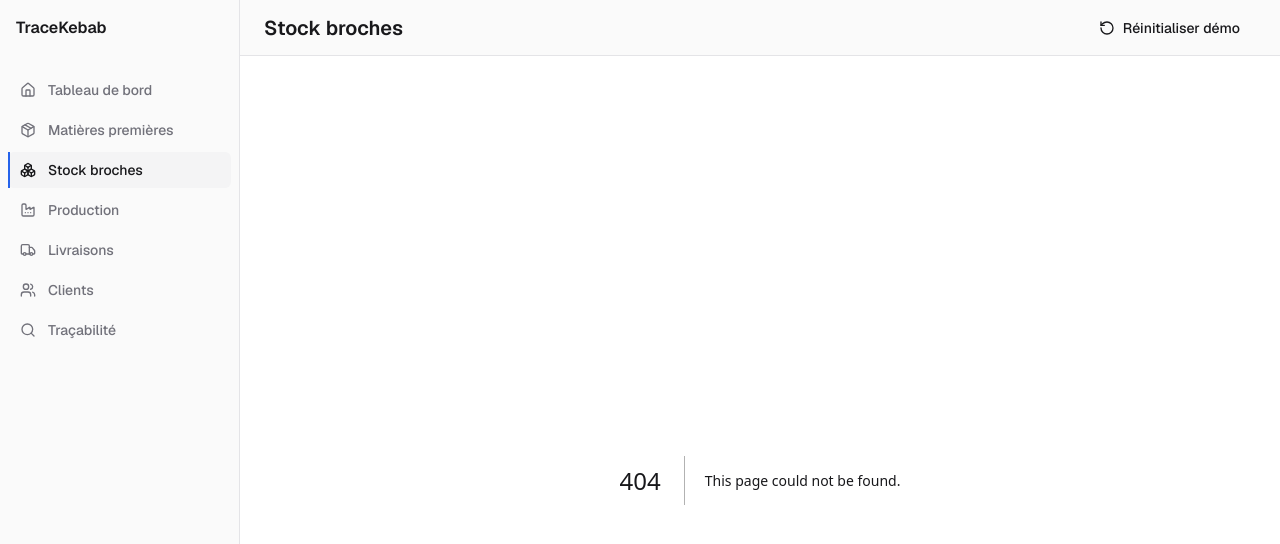
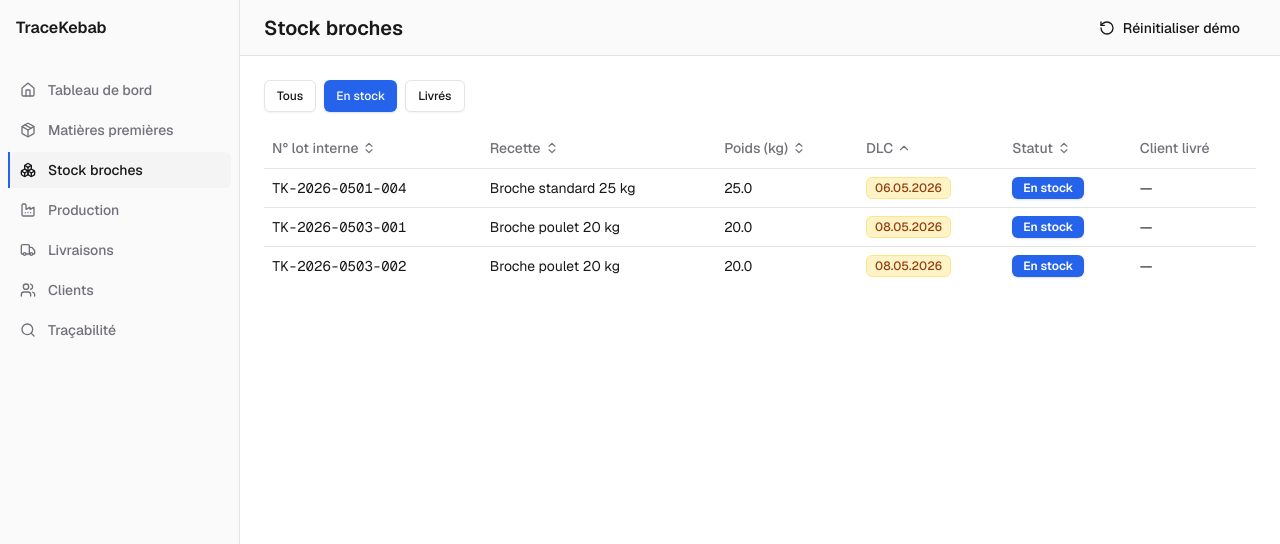
Before and after one commit to Sayanth73/denis, a Next.js app: page /stock-broches in a window 1280 px wide. Before the commit this address had no page. Shown: the top 544 px of the page. Built offline with nearby package versions, Linux system fonts and the light colour scheme.

Commit message:
feat(11-01): add /stock-broches page with sortable filtered table

```diff
--- /dev/null
+++ b/app/stock-broches/page.tsx
@@ -0,0 +1,164 @@
+"use client";
+
+import * as React from "react";
+import { useSearchParams, useRouter, usePathname } from "next/navigation";
+import { Boxes } from "lucide-react";
+import { Button } from "@/components/ui/button";
+import { EmptyState } from "@/components/empty-state";
+import { StockBrochesTable } from "@/components/stock-broches/stock-broches-table";
+import { useTraceabilityStore } from "@/lib/store";
+import type { FinishedProduct } from "@/lib/types";
+import type { SortKey, SortDir } from "@/components/stock-broches/stock-broches-table";
+
+type FilterValue = "tous" | "en_stock" | "livree";
+
+const FILTER_OPTIONS: { value: FilterValue; label: string }[] = [
+  { value: "tous", label: "Tous" },
+  { value: "en_stock", label: "En stock" },
+  { value: "livree", label: "Livrés" },
+];
+
+function StockBrochesContent() {
+  const searchParams = useSearchParams();
+  const router = useRouter();
+  const pathname = usePathname();
+
+  const finishedProducts = useTraceabilityStore((s) => s.finishedProducts);
+  const productionOrders = useTraceabilityStore((s) => s.productionOrders);
+  const recipes = useTraceabilityStore((s) => s.recipes);
+  const customers = useTraceabilityStore((s) => s.customers);
+  const deliveries = useTraceabilityStore((s) => s.deliveries);
+  const hasHydrated = useTraceabilityStore((s) => s.hasHydrated);
+
+  const [sortKey, setSortKey] = React.useState<SortKey>("dlc");
+  const [sortDir, setSortDir] = React.useState<SortDir>("asc");
+
+  const rawStatut = searchParams.get("statut");
+  const activeFilter: FilterValue =
+    rawStatut === "tous" || rawStatut === "livree" ? rawStatut : "en_stock";
+
+  function setFilter(value: FilterValue) {
+    const params = new URLSearchParams(searchParams.toString());
+    params.set("statut", value);
+    router.push(`${pathname}?${params.toString()}`);
+  }
+
+  function handleSort(key: SortKey) {
+    if (key === sortKey) {
+      setSortDir((d) => (d === "asc" ? "desc" : "asc"));
+    } else {
+      setSortKey(key);
+      setSortDir("asc");
+    }
+  }
+
+  const filtered = React.useMemo(() => {
+    let rows: FinishedProduct[] =
+      activeFilter === "tous"
+        ? finishedProducts
+        : finishedProducts.filter((b) => b.statut === activeFilter);
+
+    rows = [...rows].sort((a, b) => {
+      let aVal: string | number;
+      let bVal: string | number;
+      switch (sortKey) {
+        case "numeroLotInterne":
+          aVal = a.numeroLotInterne;
+          bVal = b.numeroLotInterne;
+          break;
+        case "poids":
+          aVal = a.poids;
+          bVal = b.poids;
+          break;
+        case "dlc":
+          aVal = a.dlc;
+          bVal = b.dlc;
+          break;
+        case "statut":
+          aVal = a.statut;
+          bVal = b.statut;
+          break;
+        default:
+          // "recette" — sort by lot as proxy (recipe name requires lookup)
+          aVal = a.numeroLotInterne;
+          bVal = b.numeroLotInterne;
+      }
+      if (aVal < bVal) return sortDir === "asc" ? -1 : 1;
+      if (aVal > bVal) return sortDir === "asc" ? 1 : -1;
+      return 0;
+    });
+
+    return rows;
+  }, [finishedProducts, activeFilter, sortKey, sortDir]);
+
+  if (!hasHydrated) {
+    return (
+      <div className="space-y-4">
+        <div className="flex gap-2 h-9">
+          {FILTER_OPTIONS.map((opt) => (
+            <div key={opt.value} className="h-9 w-20 bg-muted animate-pulse rounded-md" />
+          ))}
+        </div>
+        <div className="h-48 bg-muted animate-pulse rounded-md" />
+      </div>
+    );
+  }
+
+  const isEmpty = filtered.length === 0;
+
+  return (
+    <div className="space-y-4">
+      {/* Filter chips */}
+      <div className="flex gap-2">
+        {FILTER_OPTIONS.map((opt) => (
+          <Button
+            key={opt.value}
+            variant={activeFilter === opt.value ? "default" : "outline"}
+            size="sm"
+            onClick={() => setFilter(opt.value)}
+          >
+            {opt.label}
+          </Button>
+        ))}
+      </div>
+
+      {isEmpty ? (
+        <EmptyState
+          icon={Boxes}
+          heading="Aucune broche en stock"
+          body="Aucune broche en stock — lancez un ordre de fabrication"
+        />
+      ) : (
+        <StockBrochesTable
+          broches={filtered}
+          productionOrders={productionOrders}
+          recipes={recipes}
+          customers={customers}
+          deliveries={deliveries}
+          sortKey={sortKey}
+          sortDir={sortDir}
+          onSort={handleSort}
+        />
+      )}
+    </div>
+  );
+}
+
+export default function StockBrochesPage() {
+  return (
+    <React.Suspense
+      fallback={
+        <div className="space-y-4">
+          <div className="flex gap-2 h-9">
+            {[0, 1, 2].map((i) => (
+              <div key={i} className="h-9 w-20 bg-muted animate-pulse rounded-md" />
+            ))}
+          </div>
+          <div className="h-48 bg-muted animate-pulse rounded-md" />
+        </div>
+      }
+    >
+      <StockBrochesContent />
+    </React.Suspense>
+  );
+}
--- /dev/null
+++ b/components/stock-broches/stock-broches-table.tsx
@@ -0,0 +1,122 @@
+"use client";
+
+import * as React from "react";
+import { ChevronUp, ChevronDown, ChevronsUpDown } from "lucide-react";
+import {
+  Table,
+  TableBody,
+  TableCell,
+  TableHead,
+  TableHeader,
+  TableRow,
+} from "@/components/ui/table";
+import { Badge } from "@/components/ui/badge";
+import { DlcBadge } from "@/components/dlc-badge";
+import type { FinishedProduct, ProductionOrder, Recipe, Customer, Delivery } from "@/lib/types";
+import { getRecipeForBroche } from "@/lib/finished-products";
+
+export type SortKey = "numeroLotInterne" | "recette" | "poids" | "dlc" | "statut";
+export type SortDir = "asc" | "desc";
+
+type Props = {
+  broches: FinishedProduct[];
+  productionOrders: ProductionOrder[];
+  recipes: Recipe[];
+  customers: Customer[];
+  deliveries: Delivery[];
+  sortKey: SortKey;
+  sortDir: SortDir;
+  onSort: (key: SortKey) => void;
+};
+
+function SortIcon({ col, sortKey, sortDir }: { col: SortKey; sortKey: SortKey; sortDir: SortDir }) {
+  if (col !== sortKey) return <ChevronsUpDown size={14} className="ml-1 text-muted-foreground" />;
+  return sortDir === "asc"
+    ? <ChevronUp size={14} className="ml-1" />
+    : <ChevronDown size={14} className="ml-1" />;
+}
+
+function resolveCustomer(
+  broche: FinishedProduct,
+  deliveries: Delivery[],
+  customers: Customer[],
+): string {
+  if (!broche.livraisonId) return "—";
+  const delivery = deliveries.find((d) => d.id === broche.livraisonId);
+  if (!delivery) return "—";
+  const customer = customers.find((c) => c.id === delivery.customerId);
+  return customer?.nom ?? "—";
+}
+
+const STATUT_LABEL: Record<FinishedProduct["statut"], string> = {
+  en_stock: "En stock",
+  livree: "Livrée",
+};
+
+const STATUT_VARIANT: Record<FinishedProduct["statut"], "default" | "secondary"> = {
+  en_stock: "default",
+  livree: "secondary",
+};
+
+export function StockBrochesTable({
+  broches,
+  productionOrders,
+  recipes,
+  customers,
+  deliveries,
+  sortKey,
+  sortDir,
+  onSort,
+}: Props) {
+  return (
+    <Table>
+      <TableHeader>
+        <TableRow>
+          {(
+            [
+              ["numeroLotInterne", "N° lot interne"],
+              ["recette", "Recette"],
+              ["poids", "Poids (kg)"],
+              ["dlc", "DLC"],
+              ["statut", "Statut"],
+            ] as [SortKey, string][]
+          ).map(([key, label]) => (
+            <TableHead
+              key={key}
+              className="cursor-pointer select-none"
+              onClick={() => onSort(key)}
+            >
+              <span className="inline-flex items-center">
+                {label}
+                <SortIcon col={key} sortKey={sortKey} sortDir={sortDir} />
+              </span>
+            </TableHead>
+          ))}
+          <TableHead>Client livré</TableHead>
+        </TableRow>
+      </TableHeader>
+      <TableBody>
+        {broches.map((broche) => {
+          const recipe = getRecipeForBroche(broche, productionOrders, recipes);
+          const customerName = resolveCustomer(broche, deliveries, customers);
+          return (
+            <TableRow key={broche.id}>
+              <TableCell className="font-mono text-sm">{broche.numeroLotInterne}</TableCell>
+              <TableCell>{recipe?.nom ?? "—"}</TableCell>
+              <TableCell className="tabular-nums">{broche.poids.toFixed(1)}</TableCell>
+              <TableCell>
+                <DlcBadge value={broche.dlc} />
+              </TableCell>
+              <TableCell>
+                <Badge variant={STATUT_VARIANT[broche.statut]}>
+                  {STATUT_LABEL[broche.statut]}
+                </Badge>
+              </TableCell>
+              <TableCell>{customerName}</TableCell>
+            </TableRow>
+          );
+        })}
+      </TableBody>
+    </Table>
+  );
+}
```
